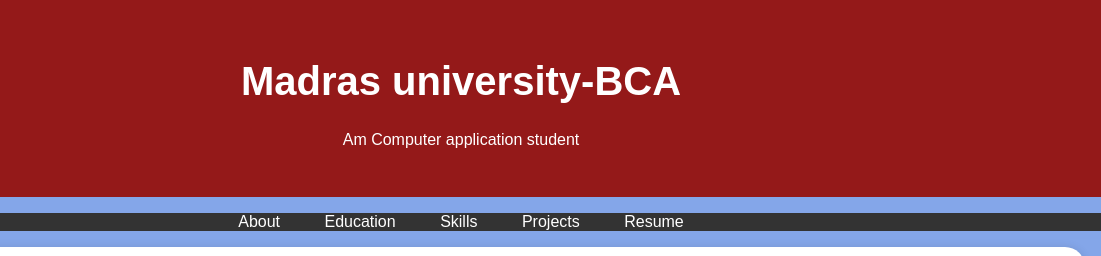
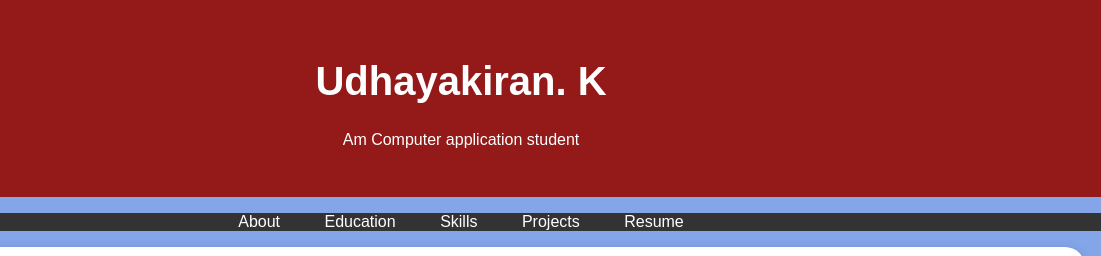
Before and after one commit to udhayakiran052006/Digital-portfolio, a plain HTML site: page index.html in a window 1280 px wide. Shown: the top 256 px of the page, 179-1280 px from the left. Drawn offline with Linux system fonts and the light colour scheme.

Commit message:
Update index.html

```diff
--- a/index.html
+++ b/index.html
@@ -96,7 +96,7 @@
         <div class="header-content">
             <!-- Add your profile picture here -->
             <img src="passport photo.jpg" alt="Your Profile Picture" class="profile-picture">
-            <h1>Madras university-BCA</h1>
+            <h1>Udhayakiran. K</h1>
             <p>Am Computer application student</p>
         </div>
     </header>
```
